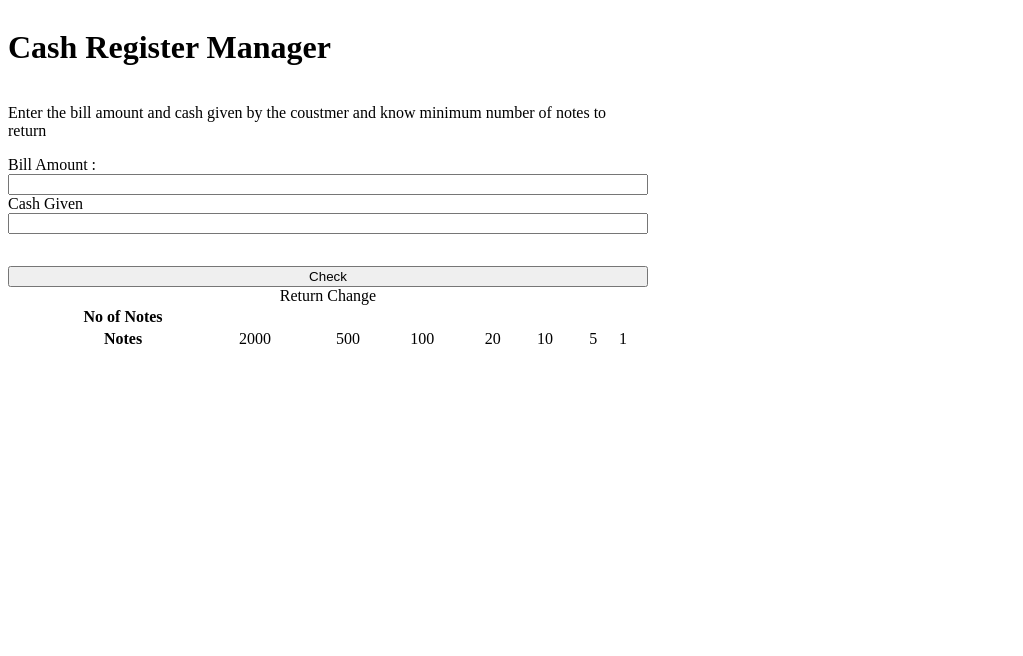
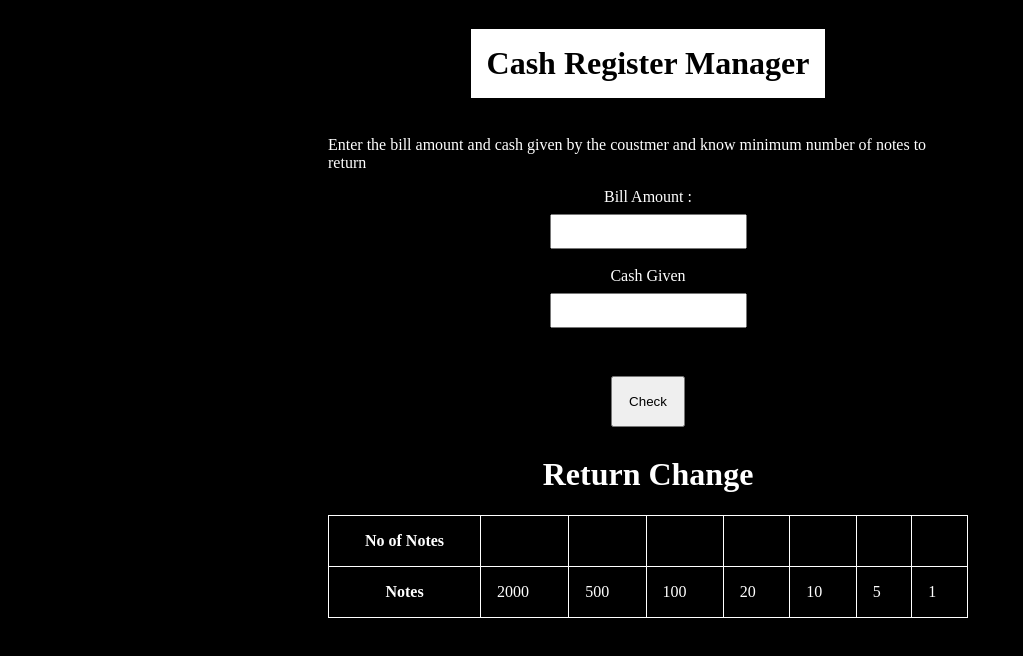
Before and after one commit to AagmanSuri/cash-register, a plain HTML site: page index.html in a window 1280 px wide. Shown: the whole page, without its empty margins (0-1023 px from the left). Drawn offline with Linux system fonts and the light colour scheme.

Commit message:
css updated

```diff
--- a/index.html
+++ b/index.html
@@ -11,14 +11,14 @@
 
 <body>
     <div class="container">
-        <h1 class="hrading">Cash Register Manager</h1>
+        <h1 class="heading">Cash Register Manager</h1>
         <p class="description">
             Enter the bill amount and cash given by the coustmer and know minimum number of notes to return
         </p>
 
         <label for="billAmount">Bill Amount : </label>
         <input id="billAmount" type="number">
-
+        <br>
         <label for="cashGiven">Cash Given</label>
         <input type="number" id="cashGiven">
 
@@ -26,7 +26,9 @@
 
         <table class="changeTable">
             <button id="check">Check</button>
-            <caption>Return Change</caption>
+            <caption>
+                <h1>Return Change</h1>
+            </caption>
             <tr>
                 <th>No of Notes</th>
                 <td class="noOFNotes"></td>
--- a/main.css
+++ b/main.css
@@ -1,8 +1,41 @@
 * {
 }
-
+body {
+  background-color: black;
+  color: white;
+}
 .container {
   display: flex;
   flex-direction: column;
   width: 50vw;
+  margin-left: 20rem;
+  align-items: center;
 }
+.heading {
+  background-color: white;
+  color: black;
+  text-align: center;
+  padding: 1rem;
+}
+label {
+  margin-bottom: 0.5rem;
+}
+input {
+  padding: 0.5rem;
+}
+button {
+  padding: 1rem;
+  margin-top: 1rem;
+  margin-bottom: 0.5rem;
+}
+table,
+td,
+th {
+  border: 1px solid white;
+  padding: 1rem;
+}
+
+table {
+  width: 100%;
+  border-collapse: collapse;
+}
```
